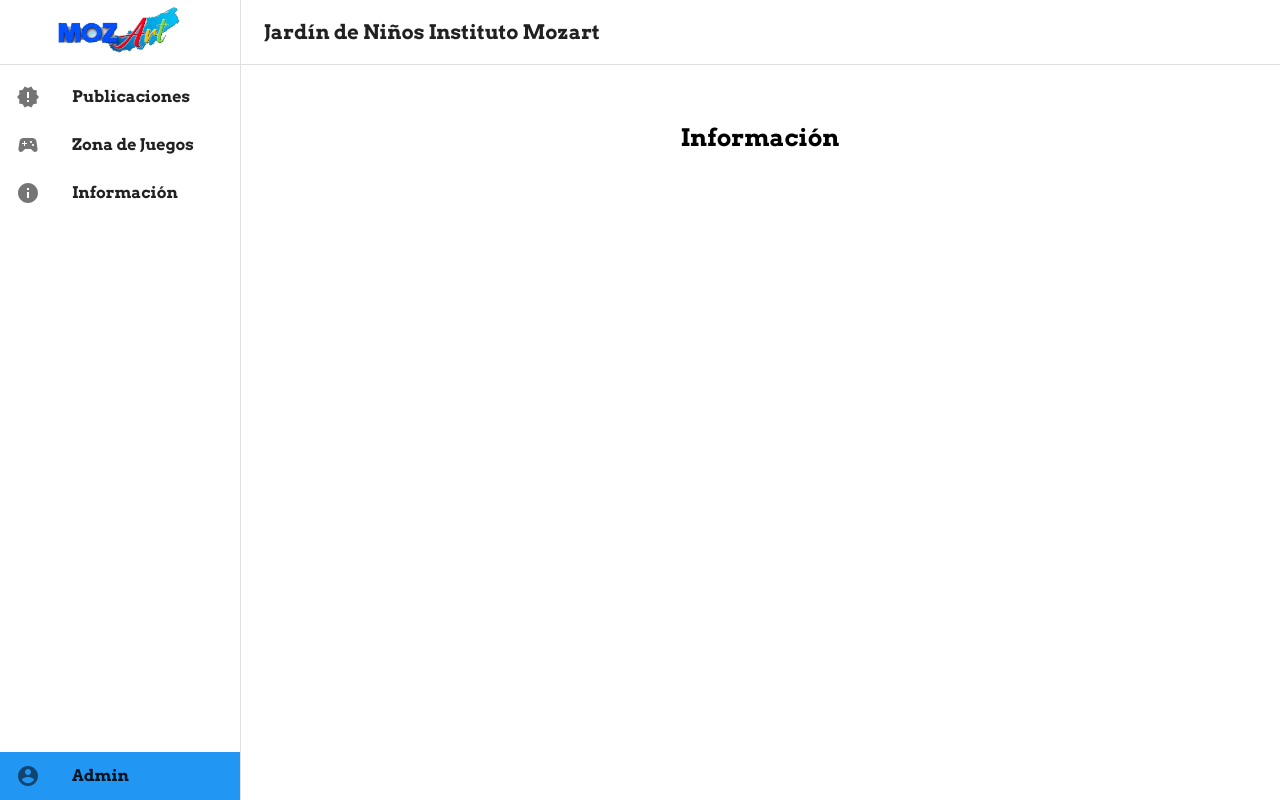
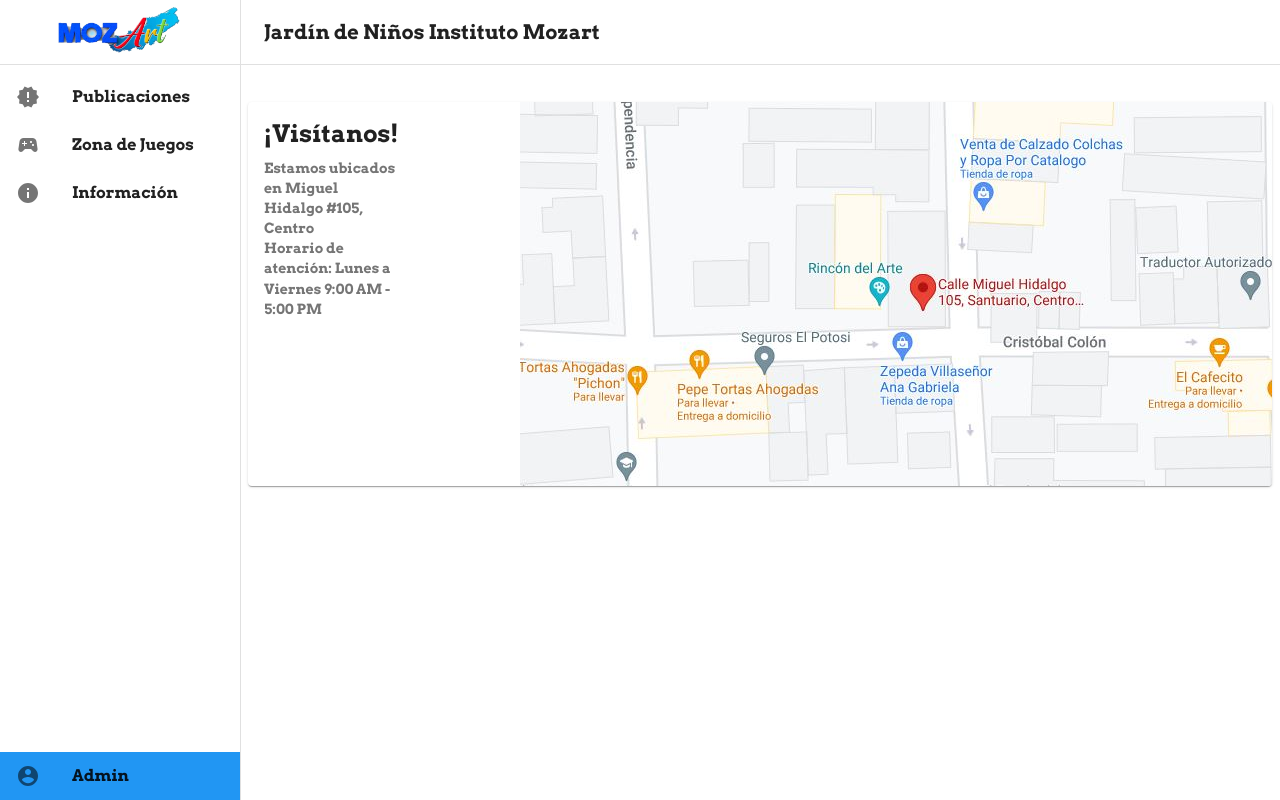
Before and after one commit to jadhasfuh/InstitutoMozart, a React (Create React App) app in the folder instituto-mozart/: page /info in a window 1280 px wide. Built offline with nearby package versions, Linux system fonts and the light colour scheme; no server answers.

Commit message:
Ubicación (info)

```diff
--- a/instituto-mozart/src/pages/Info.jsx
+++ b/instituto-mozart/src/pages/Info.jsx
@@ -1,13 +1,24 @@
 import React, { useState, useEffect } from 'react'
-import { makeStyles, Typography, Grid, } from '@material-ui/core';
+import { makeStyles, Typography, Grid, Card, CardContent, CardMedia, CardActions, Button } from '@material-ui/core';
 import BounceLoader from "react-spinners/BounceLoader";
 import { blue } from '@material-ui/core/colors';
+import ubicacion from './../images/ubicacion.JPG'
 
 const useStyles = makeStyles((theme) => ({
 
     typography: {
         marginTop: '50px',
         marginBottom: '30px'
+    },
+    root: {
+        marginTop: '30px'
+    },
+    location: {
+        display: 'flex'
+    },
+    img: {
+        width: '100%',
+        height: '100%'
     }
 
 }));
@@ -51,20 +62,25 @@ const Info = () => {
                             alignItems='center'
                             justify='center'
                             direction='column'
+                            className={classes.root}
                         >
-                            <center>
-                                <Typography variant="h5" className={classes.typography}>
-                                    Información
-                                </Typography>
-                            </center>
-                            <Grid
-                                item
-                                container
-                                alignItems="center"
-                                justify="center"
-                            >
-
-                            </Grid>
+                            <Card className={classes.location}>
+                                <CardContent>
+                                    <center>
+                                        <Typography gutterBottom variant="h5">
+                                            ¡Visítanos!
+                                        </Typography>
+                                    </center>
+                                    <Typography variant="body2" color="textSecondary" component="p">
+                                        Estamos ubicados en Miguel Hidalgo #105, Centro <br />
+                                        Horario de atención: Lunes a Viernes 9:00 AM - 5:00 PM
+                                    </Typography>
+                                </CardContent>
+                                <CardActions>
+                                    <Button size="small" color="primary">Ver Ubicación</Button>
+                                </CardActions>
+                                <CardMedia component="img" image={ubicacion} />
+                            </Card>
                         </Grid>
                     )
             }
```
Also changed, not shown: instituto-mozart/src/images/ubicacion.JPG (added).
